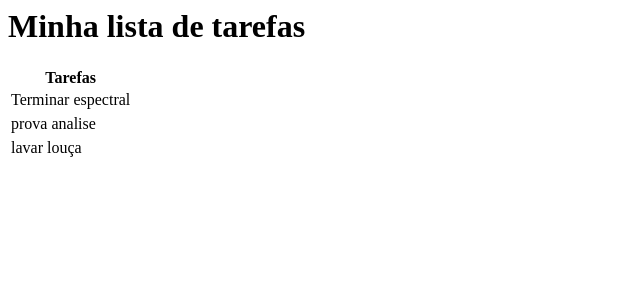
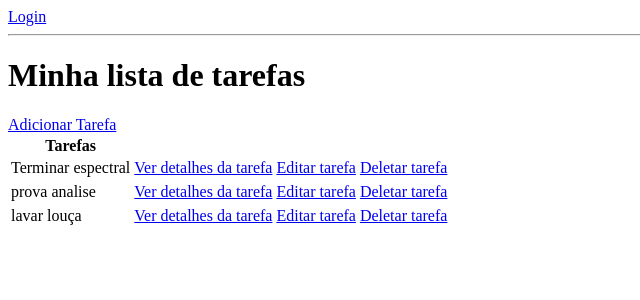
Before and after one commit to fabriciolopss/todo-list, a Django app: page / in a window 1280 px wide. Shown: the top 300 px of the page, without its empty margins (0-640 px from the left). Run offline with Django 4.2, Linux system fonts and the light colour scheme; data comes from the database, SQL or seed files in the repository; both versions use the stored data as it was after the commit.

Commit message:
Resumo:     Finalizei a parte básica de criar, editar e deletar tarefas e fiz o sistema de login/logout.
 Changes to be committed:
	modified:   base/__pycache__/urls.cpython-310.pyc
	modified:   base/__pycache__/views.cpython-310.pyc
	new file:   base/templates/base/login.html
	new file:   base/templates/base/task.html
	new file:   base/templates/base/task_confirm_delete.html
	new file:   base/templates/base/task_form.html
	modified:   base/templates/base/task_list.html
	modified:   base/urls.py
	modified:   base/views.py
	modified:   db.sqlite3

```diff
--- /dev/null
+++ b/base/templates/base/task.html
@@ -0,0 +1 @@
+<h1>Tarefa: {{tarefa}}</h1>
--- /dev/null
+++ b/base/templates/base/task_confirm_delete.html
@@ -0,0 +1,6 @@
+<a href = "{% url 'tasks'%}">Voltar</a>
+<form method = "POST">
+    {% csrf_token %}
+    <p>Tem certeza que deseja deletar essa tarefa? "{{tarefa}}" </p>
+    <input type = "submit" value="Delete"/>
+</form>
--- a/base/templates/base/task_list.html
+++ b/base/templates/base/task_list.html
@@ -1,12 +1,25 @@
+{% if request.user.is_authenticated %}
+    <p>{{request.user}}</p>
+    <a href = "{% url 'logout' %}">Logout</a>
+{% else %}
+    <a href = "{% url 'login' %}">Login</a>
+{% endif %}
+<hr>
 <h1> Minha lista de tarefas</h1>
 
+
+
+<a href="{% url 'criar-tarefa' %}">Adicionar Tarefa</a>
 <table>
     <tr>
         <th>Tarefas</th>
     </tr>
-    {% for task in object_list %}
+    {% for task in tarefas %}
     <tr>
         <td>{{task.title}}</td>
+        <td><a href = "{%url 'tarefa' task.id %}">Ver detalhes da tarefa</a></td>
+        <td><a href = "{%url 'editar-tarefa' task.id %}">Editar tarefa</a></td>
+        <td><a href = "{%url 'deletar-tarefa'  task.id%}">Deletar tarefa</a></td>
     <tr>
     {% empty %}
         <h3>Sem nenhum a fazer!</h3>
--- a/base/urls.py
+++ b/base/urls.py
@@ -1,6 +1,15 @@
 from django.urls import path
-from .views import TaskList
+from .views import TaskList, TaskDetail, TaskCreate, TaskUpdate, TaskDelete, CustomLoginView
+from django.contrib.auth.views import LogoutView
 
 urlpatterns = [
-    path('', TaskList.as_view(), name='tasks')
+    path('login/', CustomLoginView.as_view(), name='login'),
+    path('logout/', LogoutView.as_view(next_page='login'), name="logout"),
+
+    path('', TaskList.as_view(), name='tasks'),
+    path('tarefa/<int:pk>/', TaskDetail.as_view(), name='tarefa'),
+    path('criar-tarefa/', TaskCreate.as_view(), name="criar-tarefa"),
+    path('editar-tarefa/<int:pk>/', TaskUpdate.as_view(), name="editar-tarefa"),
+    path('deletar-tarefa/<int:pk>/', TaskDelete.as_view(), name="deletar-tarefa")
+
 ]
--- a/base/views.py
+++ b/base/views.py
@@ -1,10 +1,45 @@
 from typing import List
 from django.shortcuts import render
 from django.views.generic.list import ListView
+from django.views.generic.detail import DetailView
 from .models import Task
+from django.views.generic.edit import CreateView, UpdateView, DeleteView
+from django.urls import reverse_lazy
+
+from django.contrib.auth.views import LoginView
+
+
+class CustomLoginView(LoginView):
+    template_name = 'base/login.html'
+    fields = '__all__'
+    redirect_authenticated_user = True
+
+    def get_success_url(self):
+        return reverse_lazy('tasks')
 
 class TaskList(ListView):
     model = Task
+    context_object_name = 'tarefas'
+
+class TaskDetail(DetailView):
+    model = Task
+    context_object_name = 'tarefa'
+    template_name = 'base/task.html'
+
+class TaskCreate(CreateView):
+    model = Task
+    fields = '__all__'
+    success_url = reverse_lazy('tasks')
+
+class TaskUpdate(UpdateView):
+    model = Task
+    fields = '__all__'
+    success_url = reverse_lazy('tasks')
+
+class TaskDelete(DeleteView):
+    model = Task
+    context_object_name = 'tarefa'
+    success_url = reverse_lazy('tasks')
 
 
 # Create your views here.
```
Also changed, not shown: base/templates/base/login.html (added, +7 -0 lines), base/templates/base/task_form.html (added, +8 -0 lines), db.sqlite3.
